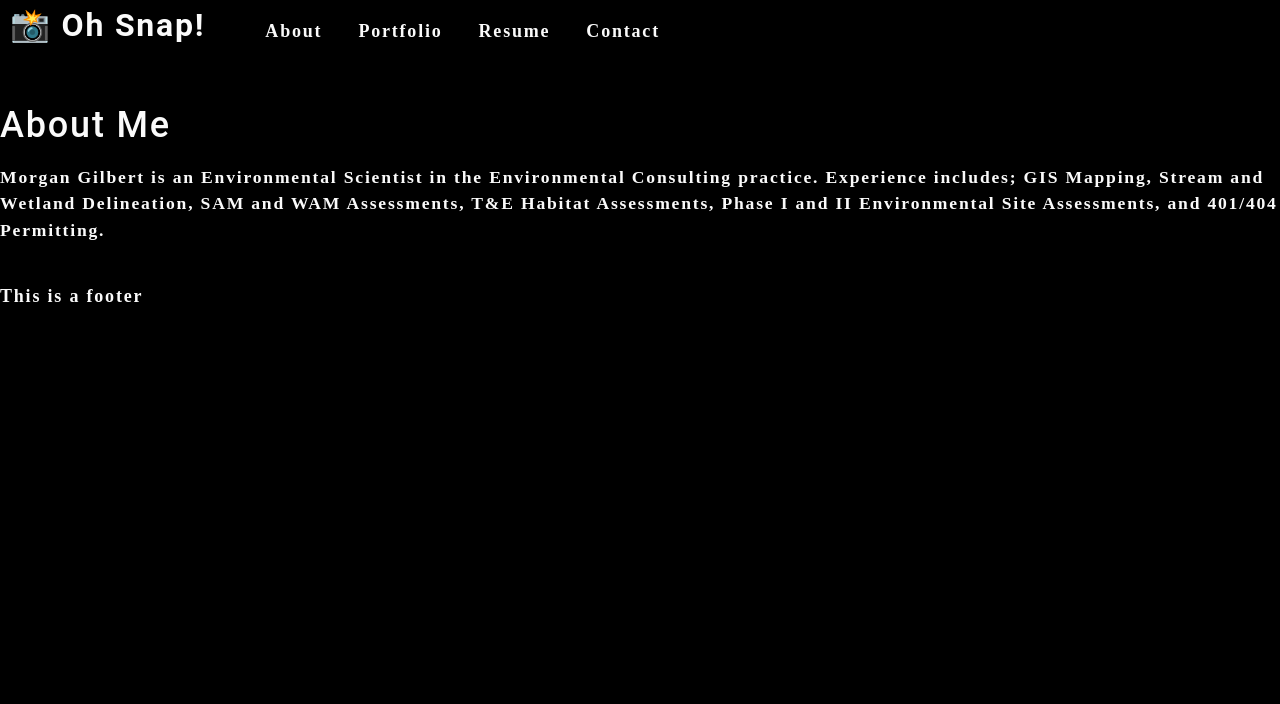
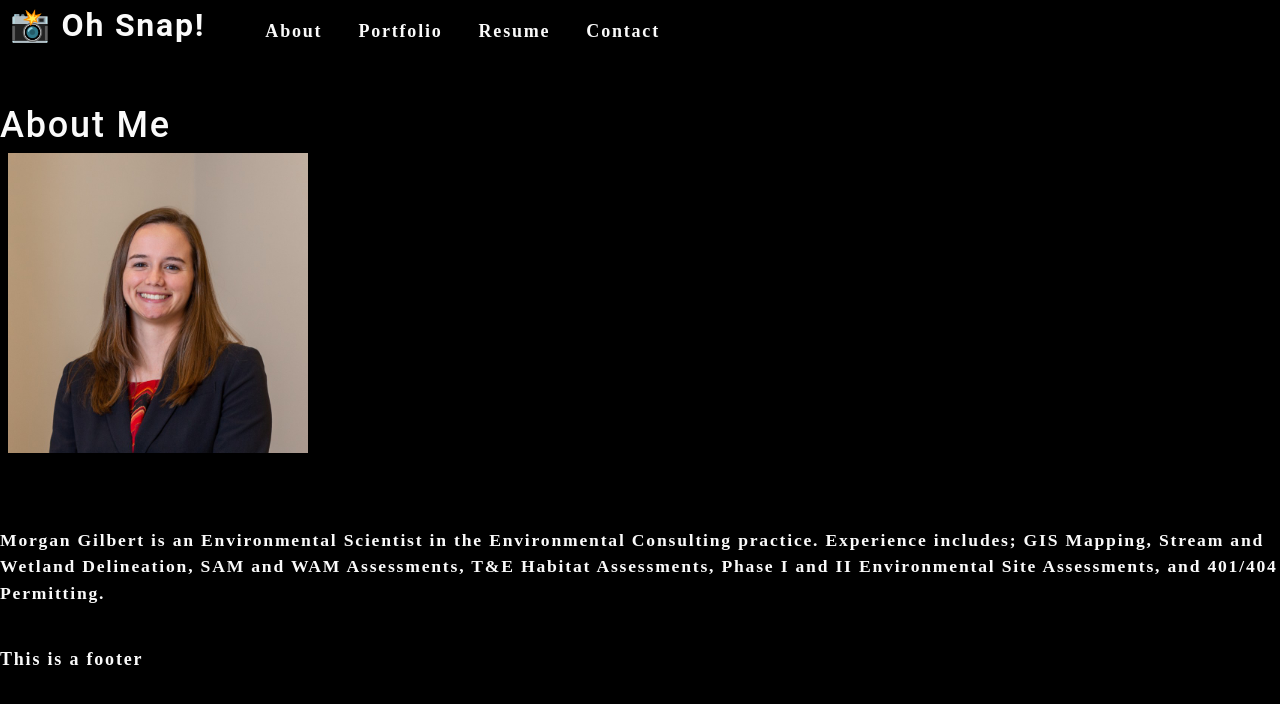
Before and after one commit to Morganegilbert/react-portfolio, a React (Create React App) app: page / in a window 1280 px wide. Shown: the top 704 px of the page. Built offline with nearby package versions, Linux system fonts and the light colour scheme.

Commit message:
updated about page text and added image

```diff
--- a/src/components/About.js
+++ b/src/components/About.js
@@ -1,11 +1,15 @@
 import React from 'react';
-// import coverImage from '../assets/cover/cover-image.jpg';
+import me from '../assets/images/me/photo-me.jpg';
 
 function About() {
   return (
     <section className="my-5">
       <h1 id="about">About Me</h1>
-      {/* <img src={coverImage} className="my-2" style={{ width: "100%" }} alt="cover" /> */}
+      <img
+            src={me}
+            alt=""
+            className="img-thumbnail mx-1"
+      />
       <div className="my-2">
         <p>
         Morgan Gilbert is an Environmental Scientist in the Environmental
```
